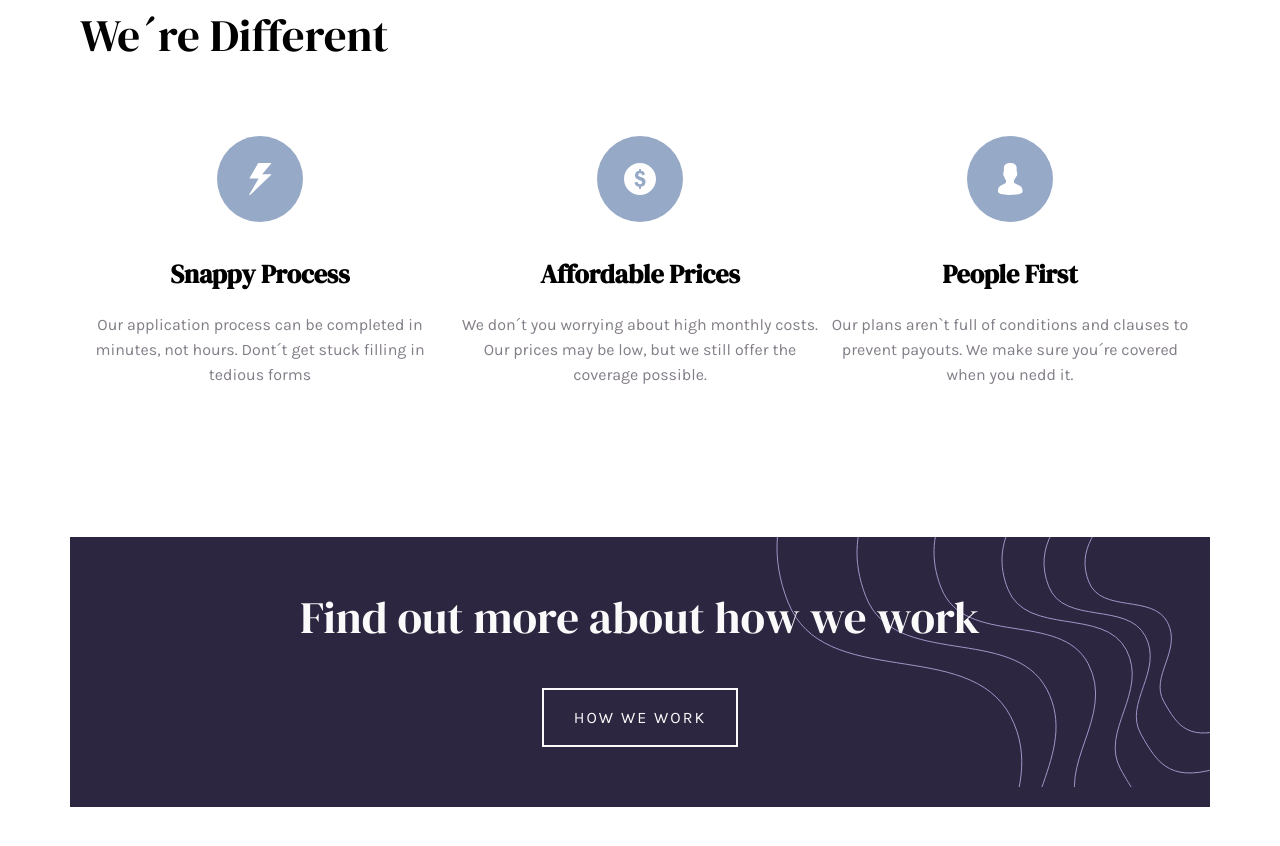
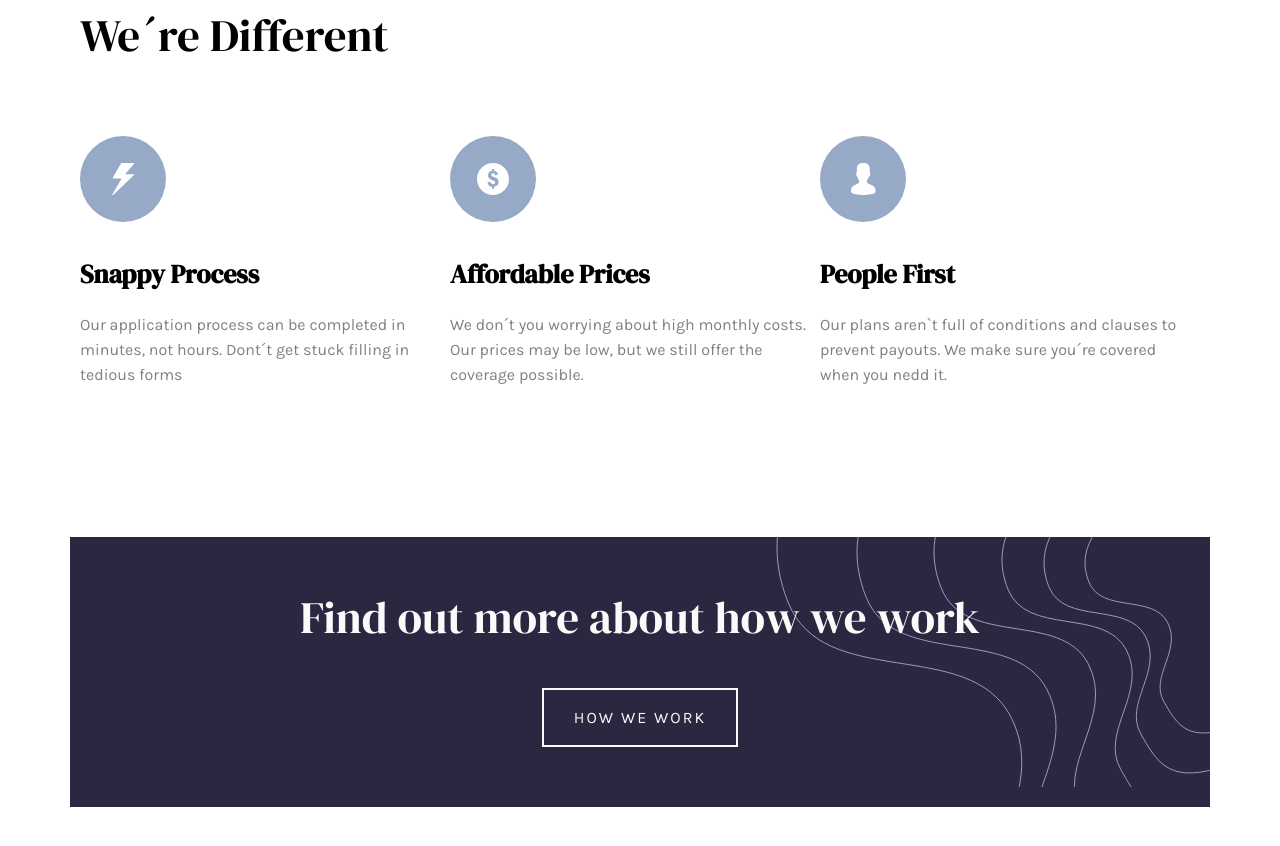
Before and after one commit to higor-costa/pagina-de-destino-insure, a React (Vite) app: page / in a window 1280 px wide. Shown: the part 980-1826 px from the top of the page. Built offline with nearby package versions, Linux system fonts and the light colour scheme.

Commit message:
Alinha conteúdo do card à esquerda

```diff
--- a/src/style/components/Main.module.scss
+++ b/src/style/components/Main.module.scss
@@ -37,7 +37,10 @@
 
   .card {
     text-align: center;
-    &:nth-child(3) {
+    @include device(l) {
+      text-align: start;
+    }
+    &:nth-child(2) {
       margin: 50px 0;
       @include device(l) {
         margin: 0;
```
